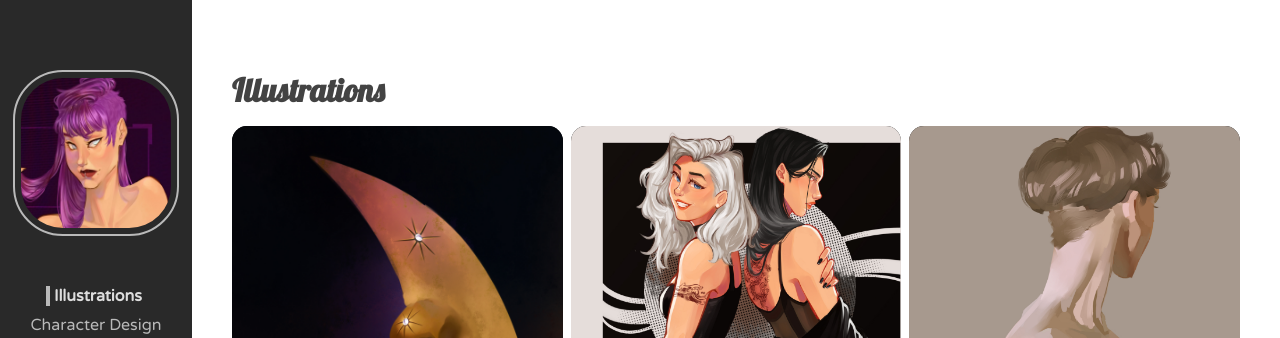
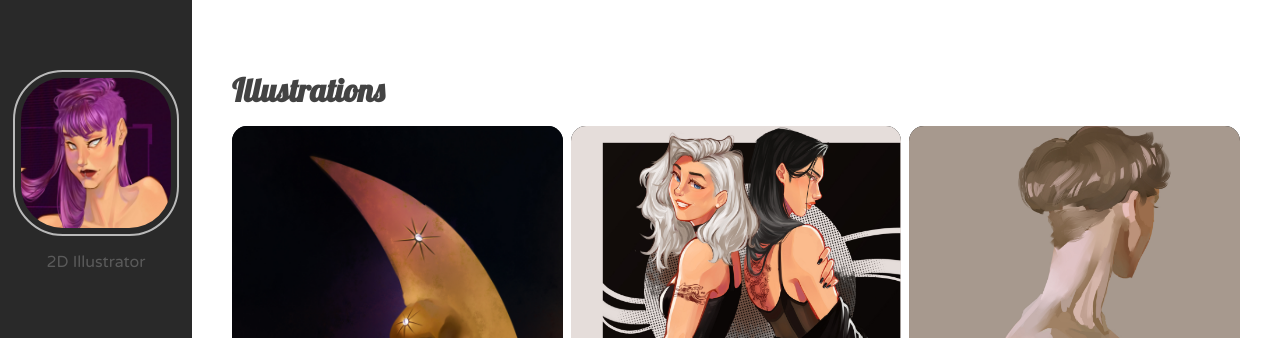
Before and after one commit to ya-yass/daming-portfolio, a React (Create React App) app in the folder daming-port/: page / in a window 1280 px wide. Shown: the top 338 px of the page. Built offline with nearby package versions, Linux system fonts and the light colour scheme.

Commit message:
criação do componente About Me

```diff
--- a/daming-port/src/components/Sidebar.jsx
+++ b/daming-port/src/components/Sidebar.jsx
@@ -14,13 +14,16 @@ const Sidebar = () => {
   return (
     <Box className="sidenav">
       <div className="content">
-        <img className="profile-icon" src={profileIcon} alt="Daming's profile icon" />
+        <div className="profile-info">
+          <img className="profile-icon" src={profileIcon} alt="Daming's profile icon" />
+          <p className="work">2D Illustrator</p>
+        </div>
 
         <div className="links">
           <NavLink to="/" activeClassName="active" >Illustrations</NavLink>
           <NavLink to="/character-design" >Character Design</NavLink>
           <NavLink to="/mini-comic" activeClassName="active">Mini Comic</NavLink>
-          <NavLink to="about-me" className="about-link">About me</NavLink>
+          <NavLink to="/about-me" activeClassName="active" className="about-link">About me</NavLink>
         </div>
 
         <div className="social">
--- a/daming-port/src/components/Sidebar.scss
+++ b/daming-port/src/components/Sidebar.scss
@@ -24,6 +24,15 @@
   flex-direction: column;
   align-items: center;
 
+  .profile-info {
+    display: flex;
+    flex-direction: column;
+    align-items: center;
+
+    .work{
+      color: #ffffff3b;
+    }
+
     .profile-icon{
       width: 150px;
       height: 150px;
@@ -31,8 +40,6 @@
       padding: 6px;
       border: 2px solid #b9b9b9;
     }
-  .css-1g86id8-MuiTreeItem-content{
-    flex-direction: row-reverse;
   }
 
   .links{
--- a/daming-port/src/pages/AboutMe.jsx
+++ b/daming-port/src/pages/AboutMe.jsx
@@ -3,8 +3,8 @@ import { Box } from "@mui/material"
 const AboutMe = () => {
   return(
     <Box>
-        <h1 className='title'>About me</h1>
-
+        <Sidebar/>
+        <IllustraComp />
     </Box>
   )
 }
--- a/daming-port/src/pages/Default.scss
+++ b/daming-port/src/pages/Default.scss
@@ -17,3 +17,35 @@ h1{
 h1.title{
   margin: 0 0 15px 0;
 }
+
+/* Customize website's scrollbar like Mac OS
+Not supports in Firefox and IE */
+
+/* total width */
+body::-webkit-scrollbar {
+  background-color: #fff;
+  width: 18px;
+}
+
+/* background of the scrollbar except button or resizer */
+body::-webkit-scrollbar-track {
+  background-color: #fff;
+}
+
+/* scrollbar itself */
+body::-webkit-scrollbar-thumb {
+  background-color: #dadada;
+  border-radius: 16px;
+  border: 6px solid #fff;
+  transition: 0.3s;
+}
+
+
+body::-webkit-scrollbar-thumb:hover {
+  background-color: #c2c2c2;
+}
+
+/* set button(top and bottom of the scrollbar) */
+body::-webkit-scrollbar-button {
+  display:none;
+}
```
Also changed, not shown: daming-port/src/components/AboutComp.jsx (added, +14 -0 lines). Lines whose indentation alone changed are shown as unchanged.
